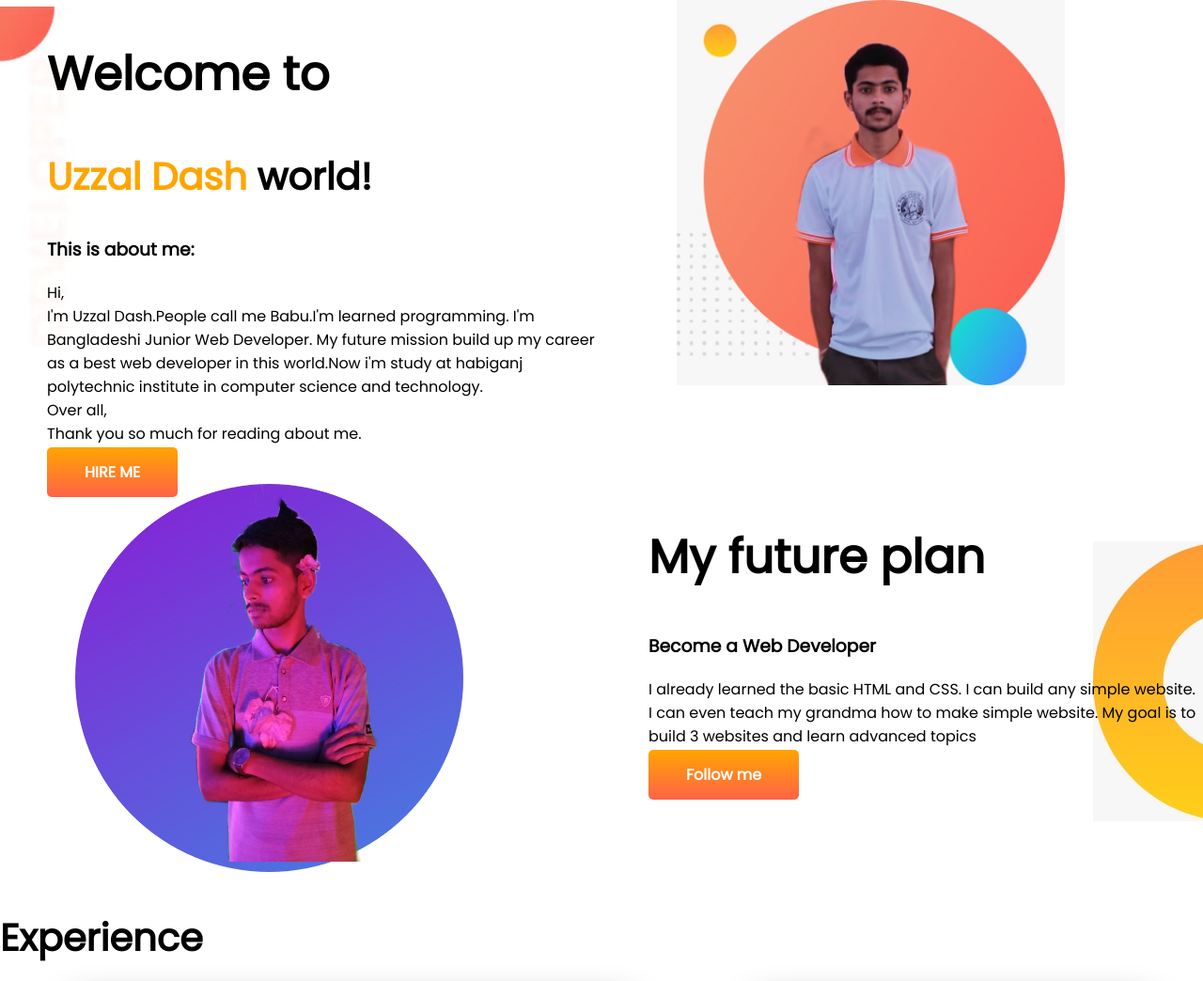
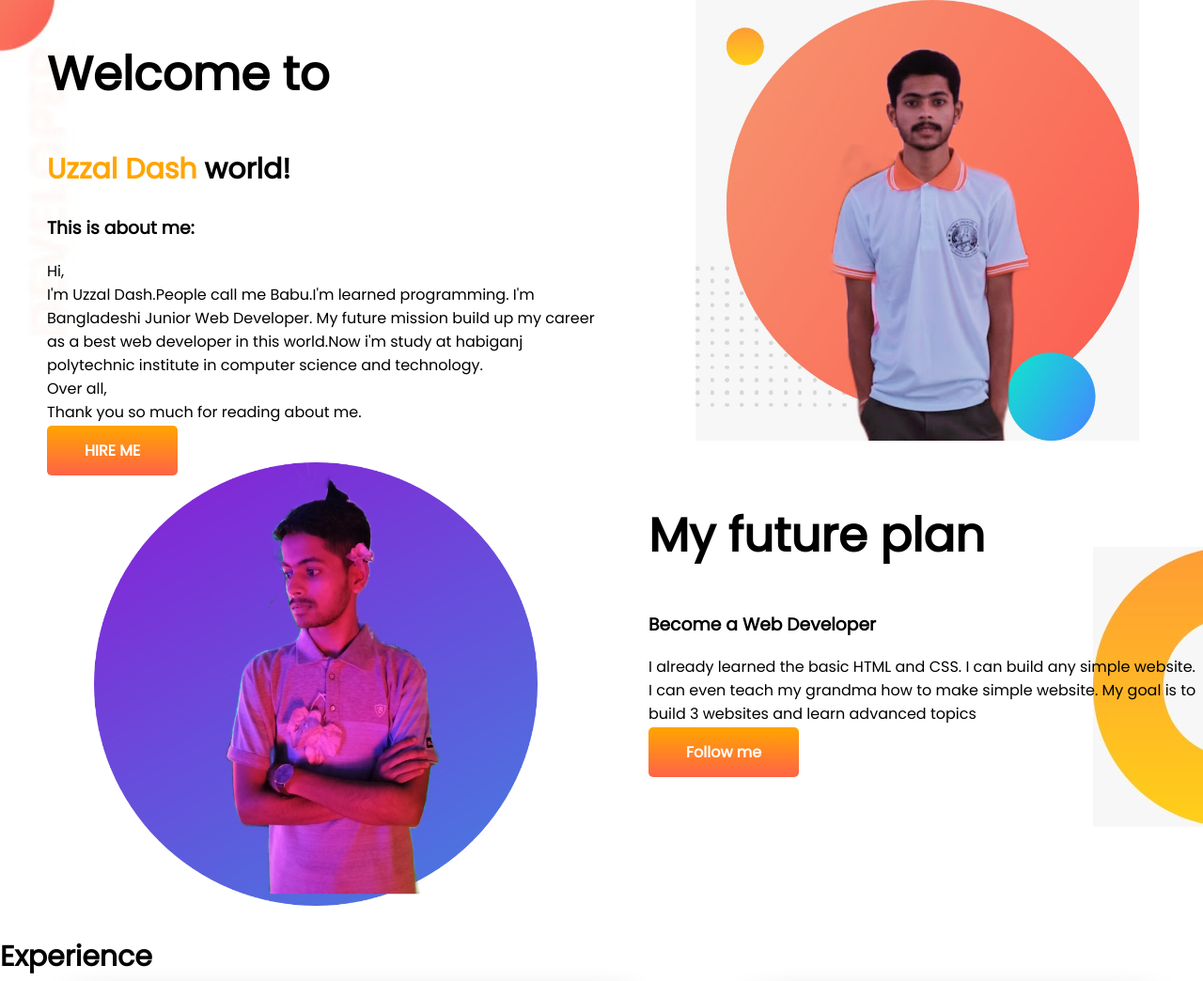
Before and after one commit to UzzzalVai/module-4-project, a plain HTML site: page index.html in a window 1280 px wide. Shown: the top 1044 px of the page at 94% size. Drawn offline with Linux system fonts and the light colour scheme.

Commit message:
correctioin

```diff
--- a/index.html
+++ b/index.html
@@ -26,8 +26,7 @@
                     in computer science and technology. <br> Over all,
                     <br> Thank you so much for reading about me.
                 </p>
-                <a class="link-button" target="_blank" href="·
-                https://www.google.com/">HIRE ME</a>
+                <a class="link-button" target="_blank" href="https://www.youtube.com/">HIRE ME</a>
             </div>
 
             <div class="half-width">
@@ -49,8 +48,7 @@
                     Become a Web Developer
                 </h3>
                 <p>I already learned the basic HTML and CSS. I can build any simple website. I can even teach my grandma how to make simple website. My goal is to build 3 websites and learn advanced topics</p>
-                <a class="link-button" target="_blank" href="·
-                https://www.google.com/">Follow me</a>
+                <a class="link-button" target="_blank" href="https://www.youtube.com/">Follow me</a>
             </div>
         </div>
 
--- a/style.css
+++ b/style.css
@@ -12,7 +12,7 @@ h1 {
 }
 
 h2 {
-    font-size: 40px;
+    font-size: 30px;
 }
 
 .top-banner {
@@ -41,8 +41,8 @@ section {
 }
 
 .half-width img {
-    width: 70%;
-    padding-left: 30px;
+    width: 80%;
+    padding-left: 50px;
 }
 
 .link-button {
```
